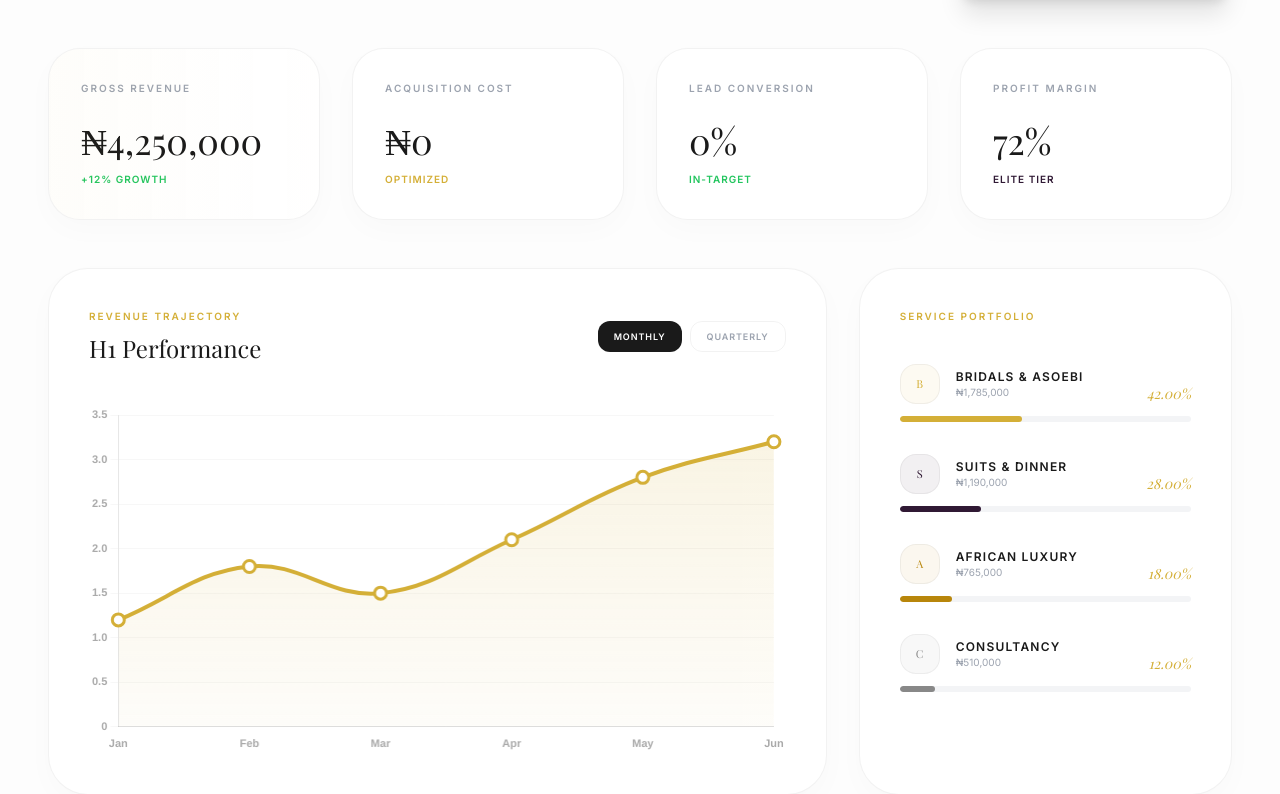
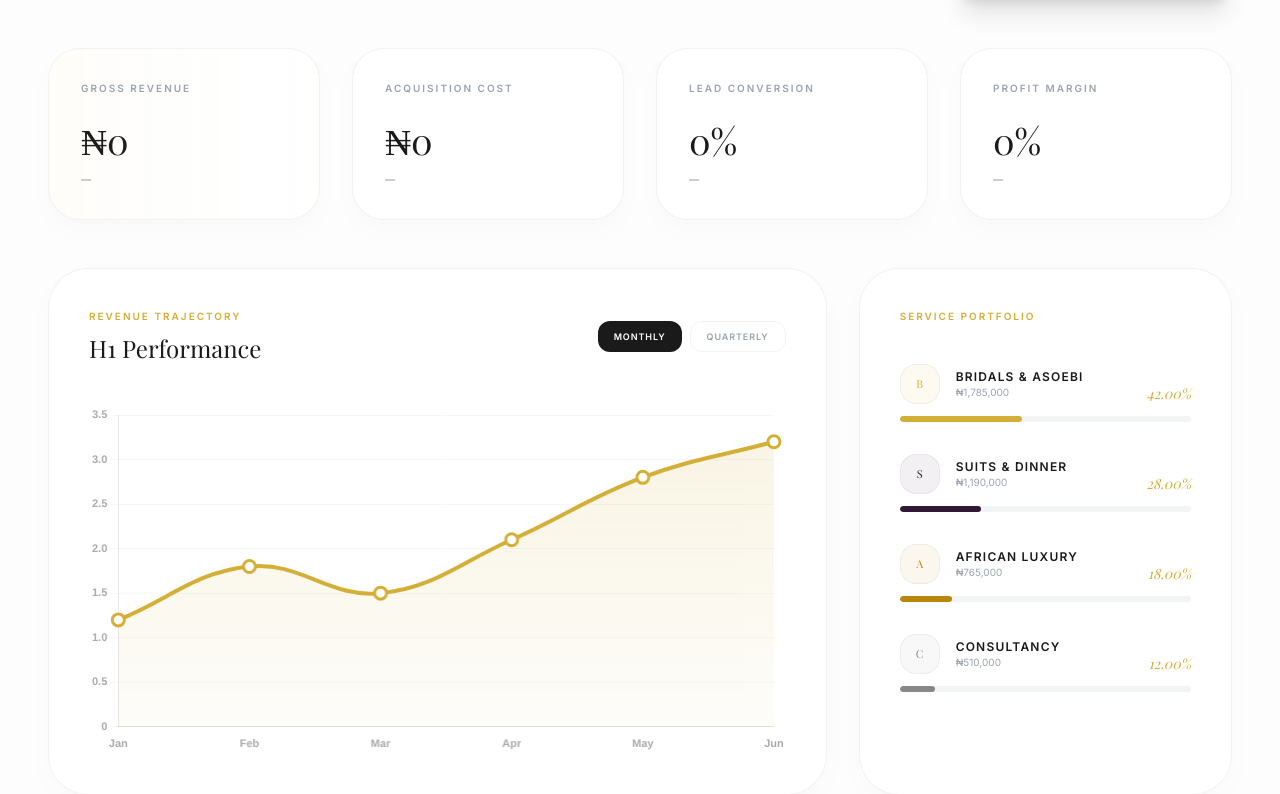
Before and after one commit to kaycodes94/illume, a PHP site: page /illume_update/founder_dash.php in a window 1280 px wide. Shown: the part 189-983 px from the top of the page. Run offline with PHP 8.4, Linux system fonts and the light colour scheme; a user stored in the database is signed in; data comes from the database, SQL or seed files in the repository; data that the repository does not hold is empty; some libraries are stand-ins or nearby versions; some web fonts are replaced.

Commit message:
Set top 4 KPI metric cards to zero on Founder Dashboard

```diff
--- a/founder_dash.php
+++ b/founder_dash.php
@@ -140,30 +140,30 @@ function naira($val) {
             <div class="card p-8 rounded-[32px] relative overflow-hidden">
                 <div class="shimmer absolute inset-0 pointer-events-none"></div>
                 <p class="text-[10px] uppercase tracking-[0.2em] text-gray-400 mb-6 font-bold">Gross Revenue</p>
-                <h2 class="text-4xl font-serif text-brand-black mb-3"><?= $stats ? naira($stats['gross_revenue']) : '₦0' ?></h2>
+                <h2 class="text-4xl font-serif text-brand-black mb-3">₦0</h2>
                 <div class="flex items-center gap-2">
-                    <span class="text-[10px] font-bold text-green-500 uppercase tracking-widest">+12% Growth</span>
+                    <span class="text-[10px] font-bold text-gray-400 uppercase tracking-widest">—</span>
                 </div>
             </div>
             <div class="card p-8 rounded-[32px]">
                 <p class="text-[10px] uppercase tracking-[0.2em] text-gray-400 mb-6 font-bold">Acquisition Cost</p>
-                <h2 class="text-4xl font-serif text-brand-black mb-3"><?= ($stats && isset($stats['cac'])) ? naira($stats['cac']) : '₦0' ?></h2>
+                <h2 class="text-4xl font-serif text-brand-black mb-3">₦0</h2>
                 <div class="flex items-center gap-2">
-                    <span class="text-[10px] font-bold text-brand-gold uppercase tracking-widest">Optimized</span>
+                    <span class="text-[10px] font-bold text-gray-400 uppercase tracking-widest">—</span>
                 </div>
             </div>
             <div class="card p-8 rounded-[32px]">
                 <p class="text-[10px] uppercase tracking-[0.2em] text-gray-400 mb-6 font-bold">Lead Conversion</p>
-                <h2 class="text-4xl font-serif text-brand-black mb-3"><?= ($stats && isset($stats['conversion_rate'])) ? $stats['conversion_rate'] . '%' : '0%' ?></h2>
+                <h2 class="text-4xl font-serif text-brand-black mb-3">0%</h2>
                 <div class="flex items-center gap-2">
-                    <span class="text-[10px] font-bold text-green-500 uppercase tracking-widest">In-Target</span>
+                    <span class="text-[10px] font-bold text-gray-400 uppercase tracking-widest">—</span>
                 </div>
             </div>
             <div class="card p-8 rounded-[32px]">
                 <p class="text-[10px] uppercase tracking-[0.2em] text-gray-400 mb-6 font-bold">Profit Margin</p>
-                <h2 class="text-4xl font-serif text-brand-black mb-3">72%</h2>
+                <h2 class="text-4xl font-serif text-brand-black mb-3">0%</h2>
                 <div class="flex items-center gap-2">
-                    <span class="text-[10px] font-bold text-brand-purple uppercase tracking-widest">Elite Tier</span>
+                    <span class="text-[10px] font-bold text-gray-400 uppercase tracking-widest">—</span>
                 </div>
             </div>
         </div>
```
